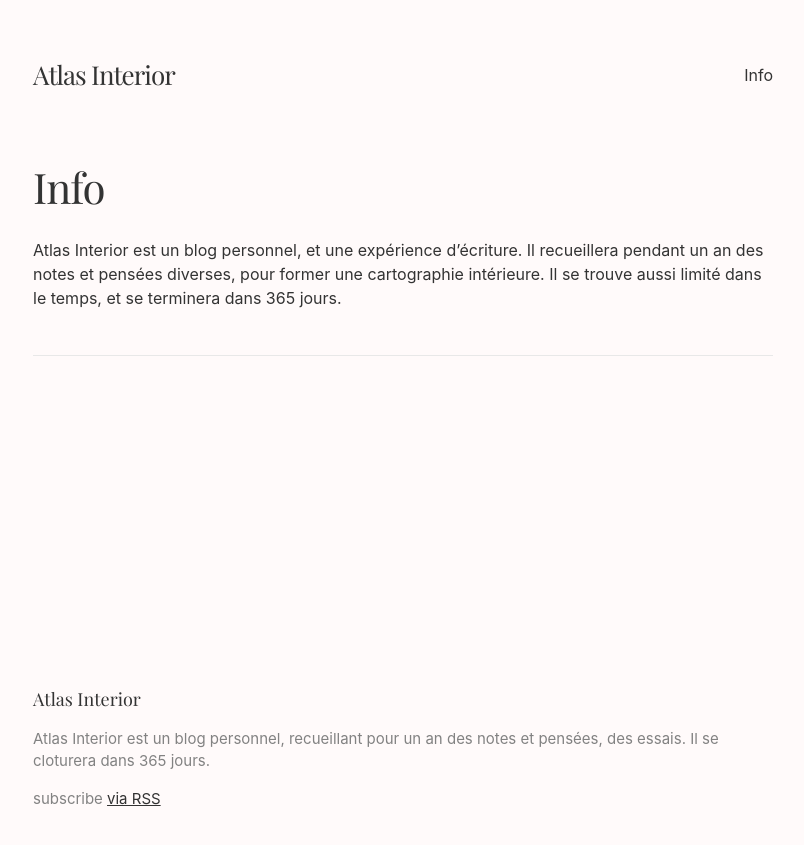
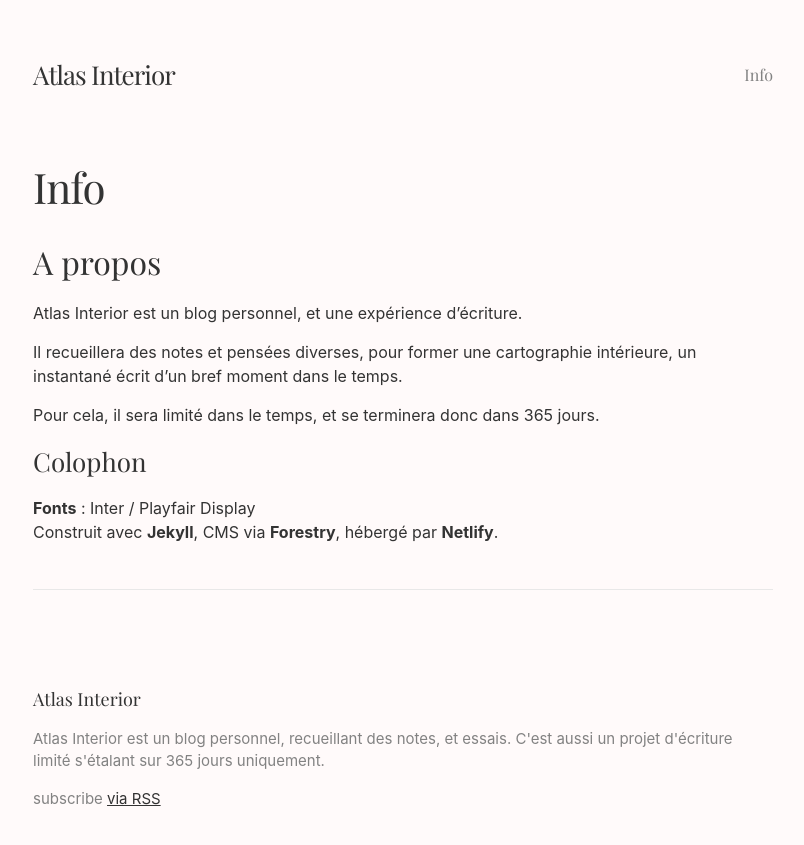
Before and after one commit to SamMarkiewicz/atlas-interior, a Jekyll site: the page built from info.markdown, in a window 1280 px wide. Shown: the top 845 px of the page, without its empty margins (237-1041 px from the left). Built offline with Jekyll 4.4.1, drawn with Linux system fonts in a browser that asks for light colours; some web fonts are replaced.

Commit message:
Cleaning

```diff
--- a/_config.yml
+++ b/_config.yml
@@ -21,7 +21,7 @@
 title: Atlas Interior
 email:
 description: >- # this means to ignore newlines until "baseurl:"
-  Atlas Interior est un blog personnel, recueillant pour un an des notes et pensées, des essais. Il se cloturera dans 365 jours.
+  Atlas Interior est un blog personnel, recueillant des notes, et essais. C'est aussi un projet d'écriture limité s'étalant sur 365 jours uniquement.
 baseurl: "" # the subpath of your site, e.g. /blog
 url: "" # the base hostname & protocol for your site, e.g. http://example.com
 # twitter_username: jekyllrb
@@ -29,6 +29,11 @@ url: "" # the base hostname & protocol for your site, e.g. http://example.com
 
 # Build settings
 theme: minima
+markdown: kramdown
+kramdown:
+  input: GFM
+  parse_block_html: true
+  hard_wrap: true
 plugins:
   - jekyll-feed
 
--- a/_sass/minima.scss
+++ b/_sass/minima.scss
@@ -1,10 +1,10 @@
 @charset "utf-8";
 @import url('https://fonts.googleapis.com/css2?family=Playfair+Display:ital@0;1&display=swap');
-@import url('https://fonts.googleapis.com/css2?family=Inter:wght@400;600;800&display=swap');
+@import url('https://rsms.me/inter/inter.css');
 
 // Define defaults for each variable.
 
-$base-font-family: -apple-system, BlinkMacSystemFont, 'Inter', Helvetica, Arial, sans-serif, "Apple Color Emoji", "Segoe UI Emoji", "Segoe UI Symbol" !default;
+$base-font-family: -apple-system, BlinkMacSystemFont, 'Inter var', Helvetica, Arial, sans-serif, "Apple Color Emoji", "Segoe UI Emoji", "Segoe UI Symbol" !default;
 $base-font-size:   16px !default;
 $base-font-weight: 400 !default;
 $small-font-size:  $base-font-size * 0.875 !default;
--- a/_sass/minima/_base.scss
+++ b/_sass/minima/_base.scss
@@ -15,6 +15,7 @@ body {
   font: $base-font-weight #{$base-font-size}/#{$base-line-height} $base-font-family;
   color: $text-color;
   background-color: $background-color;
+  font-feature-settings: 'frac' 1, 'liga' 1;
   -webkit-text-size-adjust: 100%;
   -webkit-font-feature-settings: "kern" 1;
      -moz-font-feature-settings: "kern" 1;
--- a/_sass/minima/_layout.scss
+++ b/_sass/minima/_layout.scss
@@ -40,7 +40,8 @@
   }
 
   .page-link {
-    color: $text-color;
+    color: $grey-color;
+    font-family: $title-font-family;
     line-height: $base-line-height;
     text-decoration: none;
 
--- a/info.markdown
+++ b/info.markdown
@@ -3,7 +3,15 @@ layout: page
 title: Info
 permalink: /info/
 ---
+## A propos
 
 Atlas Interior est un blog personnel, et une expérience d'écriture.
-Il recueillera pendant un an des notes et pensées diverses, pour former une cartographie intérieure.
-Il se trouve aussi limité dans le temps, et se terminera dans 365 jours.
+
+Il recueillera des notes et pensées diverses, pour former une cartographie intérieure, un instantané écrit d'un bref moment dans le temps.
+
+Pour cela, il sera limité dans le temps, et se terminera donc dans 365 jours.
+
+### Colophon
+
+**Fonts** : Inter / Playfair Display
+Construit avec **Jekyll**, CMS via **Forestry**, hébergé par **Netlify**.
```
Also changed, not shown: _posts/2020-10-30-another-post.markdown (deleted, +0 -30 lines), _posts/2020-10-31-welcome-to-jekyll.markdown (added, +8 -0 lines).
